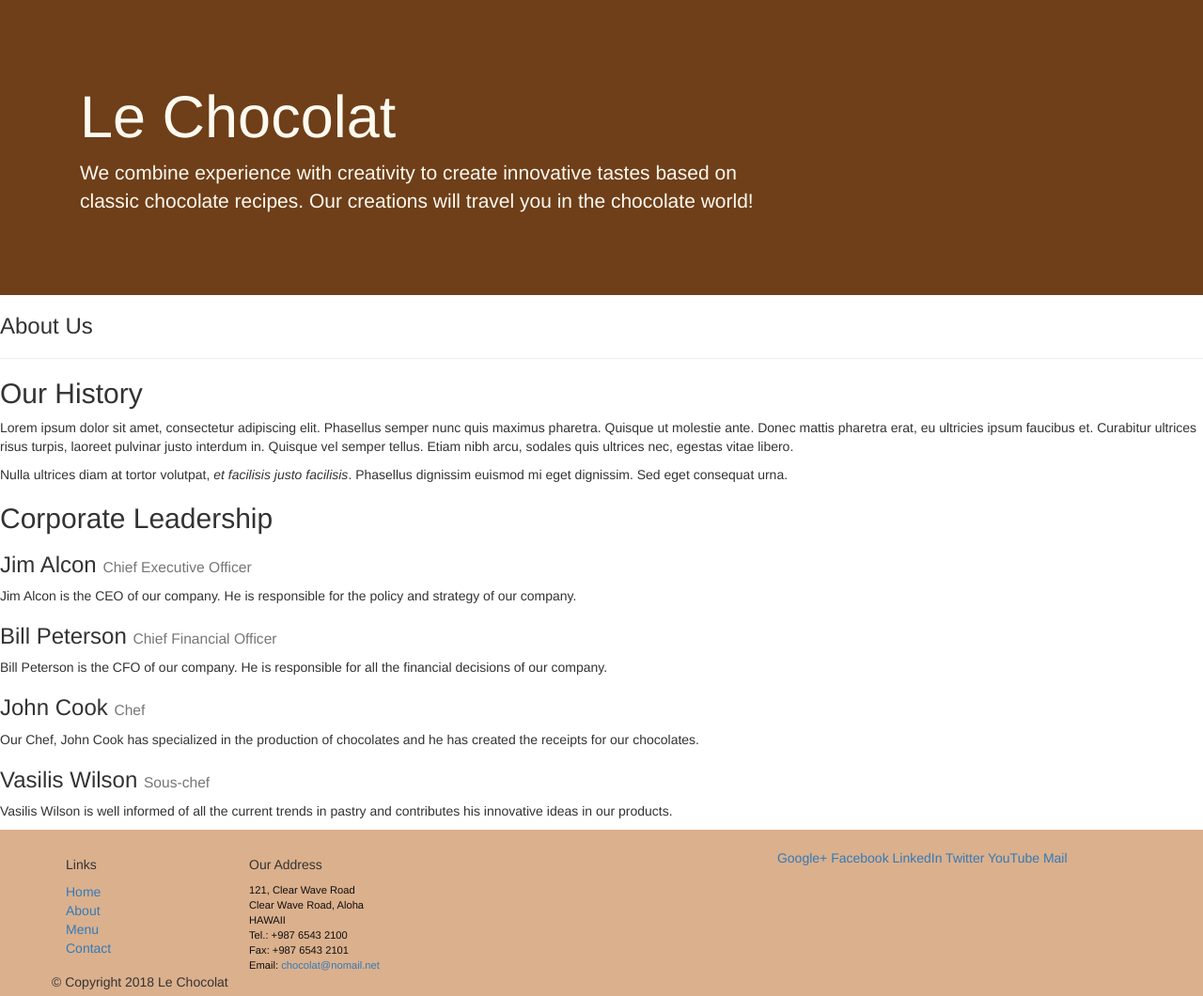
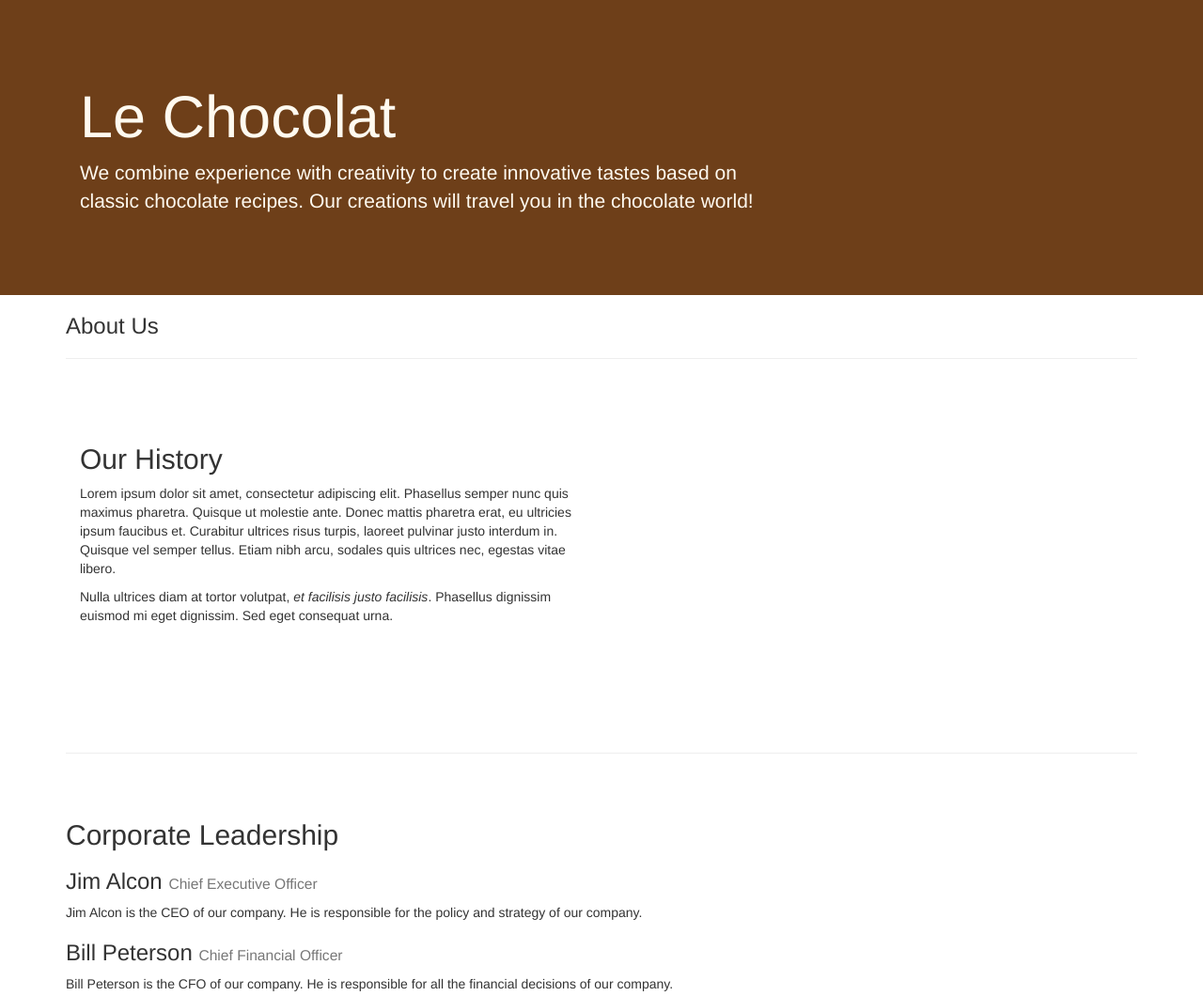
Before and after one commit to bouchibachaima/-leChocolat, a plain HTML site: page aboutus.html in a window 1280 px wide. Shown: the top 1060 px of the page at 94% size. Drawn offline with nearby package versions, Linux system fonts and the light colour scheme.

Commit message:
Bootstrap Assignment 1 Task 2

```diff
--- a/aboutus.html
+++ b/aboutus.html
@@ -29,16 +29,16 @@
         </div>
     </header>
 
-    <div>
-        <div>
+    <div class="container">
+        <div class="col-sm col-md">
             <div>
                <h3>About Us</h3>
                <hr>
             </div>
         </div>
 
-        <div>
-            <div>
+        <div class=" row row-content align-items-center">
+            <div class="col-sm-6">
                 <h2>Our History</h2>
                 <p>Lorem ipsum dolor sit amet, consectetur adipiscing elit. Phasellus semper nunc quis maximus pharetra. Quisque ut molestie ante. Donec mattis pharetra erat, eu ultricies ipsum faucibus et. Curabitur ultrices risus turpis, laoreet pulvinar justo interdum in. Quisque vel semper tellus. Etiam nibh arcu, sodales quis ultrices nec, egestas vitae libero. </p>
                 <p>Nulla ultrices diam at tortor volutpat, <em>et facilisis justo facilisis</em>. Phasellus dignissim euismod mi eget dignissim. Sed eget consequat urna. </p>
@@ -48,8 +48,8 @@
         </div>
 
 
-        <div>
-            <div>
+        <div class=" row row-content align-items-center">
+            <div class="col-sm col-md">
                 <h2>Corporate Leadership</h2>
                 <h3>Jim Alcon <small>Chief Executive Officer </small></h3>
                 <p>Jim Alcon is the CEO of our company. He is responsible for the policy and strategy of our company. </p>
@@ -105,7 +105,11 @@
            </div>
         </div>
     </footer>
-
+<!-- jQuery first, then Tether, then Bootstrap JS. -->
+<script src="node_modules/jquery/dist/jquery.min.js"></script>
+<script src="node_modules/tether/dist/js/tether.min.js"></script>
+<script src="node_modules/popper.js/dist/umd/popper.min.js"></script>
+<script src="node_modules/bootstrap/dist/js/bootstrap.min.js"></script>
 </body>
 
 </html>
```
